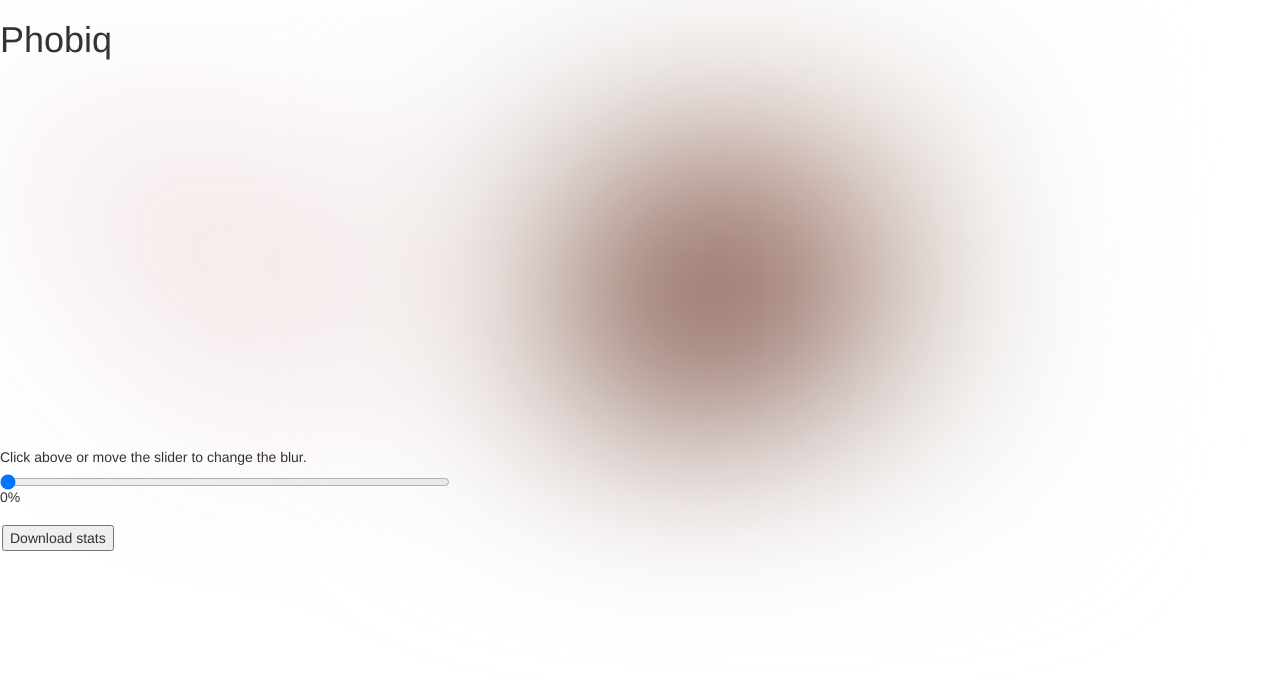
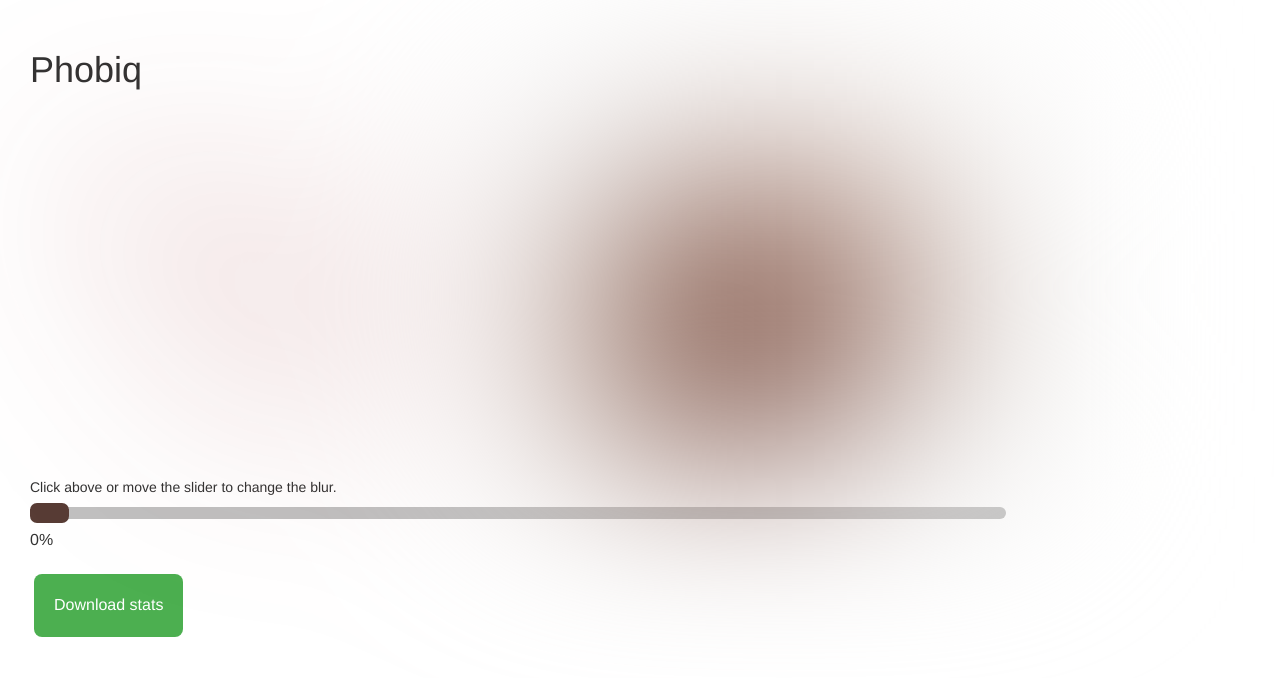
Before and after one commit to mplawley/phobiq, a PHP site: page / in a window 1280 px wide. Shown: the top 678 px of the page. Run offline with PHP 8.4, Linux system fonts and the light colour scheme.

Commit message:
Extra css styling

```diff
--- a/index.html
+++ b/index.html
@@ -5,8 +5,9 @@
     <meta http-equiv="X-UA-Compatible" content="IE=edge">
     <meta name="viewport" content="width=device-width, initial-scale=1">
 
-  	<link rel="stylesheet" type="text/css" href="styles.css">
-    <link rel="stylesheet" type="text/css" href="bootstrap/css/bootstrap.min.css">
+  	<link rel="stylesheet" type="text/css" href="bootstrap/css/bootstrap.min.css">
+    <link rel="stylesheet" type="text/css" href="styles.css">
+
   	<script src="jquery-3.2.1.min.js"></script>
   	<script src="jasmine/src/BlurController.js"></script>
     <script src="jasmine/src/Main.js"></script>
@@ -15,7 +16,7 @@
   </head>
 
   <body>
-  	<h1>Phobiq</h1>
+  	<h1 id="mainHeader">Phobiq</h1>
 
 		<div id="imageContainer">
 			<img class="imageToBlur" src="images/bloodImage.png"/>
--- a/styles.css
+++ b/styles.css
@@ -1,7 +1,7 @@
 #imageContainer {
 	opacity: 100;
 	-webkit-filter: blur(100px); /* Safari 6.0 - 9.0 */
-    filter: blur(100px);
+		filter: blur(100px);
 }
 
 .imageToBlur {
@@ -9,11 +9,121 @@
 	height: 377px;
 }
 
-#blurSlider {
-    width: 450px;
-    height: 10px;
-}
-
 #pageUtils {
 	padding: 8px 2px 8px 2px;
 }
+
+#downloadButton {
+	background-color: #4CAF50; /* Green */
+	border: none;
+	color: white;
+	padding: 20px;
+	text-align: center;
+	text-decoration: none;
+	display: inline-block;
+	font-size: 16px;
+	margin: 4px 2px;
+	cursor: pointer;
+	border-radius: 8px;
+}
+
+#mainHeader {
+
+}
+
+#userProgressText {
+	font-size: 16px;
+}
+
+#blurSlider {
+	-webkit-appearance: none;
+	margin: 10px 0;
+	width: 80%;
+}
+#blurSlider:focus {
+	outline: none;
+}
+#blurSlider::-webkit-slider-runnable-track {
+	width: 100%;
+	height: 12.8px;
+	cursor: pointer;
+	animate: 0.2s;
+	box-shadow: 0px 0px 0px #000000, 0px 0px 0px #0d0d0d;
+	background: #C0C0C0;
+	border-radius: 25px;
+	border: 0px solid #000101;
+}
+#blurSlider::-webkit-slider-thumb {
+	box-shadow: 0px 0px 0px #000000, 0px 0px 0px #0d0d0d;
+	border: 0px solid #000000;
+	height: 20px;
+	width: 39px;
+	border-radius: 7px;
+	background: #583C35;
+	cursor: pointer;
+	-webkit-appearance: none;
+	margin-top: -3.6px;
+}
+#blurSlider:focus::-webkit-slider-runnable-track {
+	background: #C0C0C0;
+}
+#blurSlider::-moz-range-track {
+	width: 100%;
+	height: 12.8px;
+	cursor: pointer;
+	animate: 0.2s;
+	box-shadow: 0px 0px 0px #000000, 0px 0px 0px #0d0d0d;
+	background: #C0C0C0;
+	border-radius: 25px;
+	border: 0px solid #000101;
+}
+#blurSlider::-moz-range-thumb {
+	box-shadow: 0px 0px 0px #000000, 0px 0px 0px #0d0d0d;
+	border: 0px solid #000000;
+	height: 20px;
+	width: 39px;
+	border-radius: 7px;
+	background: #65001c;
+	cursor: pointer;
+}
+#blurSlider::-ms-track {
+	width: 100%;
+	height: 12.8px;
+	cursor: pointer;
+	animate: 0.2s;
+	background: transparent;
+	border-color: transparent;
+	border-width: 39px 0;
+	color: transparent;
+}
+#blurSlider::-ms-fill-lower {
+	background: #C0C0C0;
+	border: 0px solid #000101;
+	border-radius: 50px;
+	box-shadow: 0px 0px 0px #000000, 0px 0px 0px #0d0d0d;
+}
+#blurSlider::-ms-fill-upper {
+	background: #C0C0C0;
+	border: 0px solid #000101;
+	border-radius: 50px;
+	box-shadow: 0px 0px 0px #000000, 0px 0px 0px #0d0d0d;
+}
+#blurSlider::-ms-thumb {
+	box-shadow: 0px 0px 0px #000000, 0px 0px 0px #0d0d0d;
+	border: 0px solid #000000;
+	height: 20px;
+	width: 39px;
+	border-radius: 7px;
+	background: #65001c;
+	cursor: pointer;
+}
+#blurSlider:focus::-ms-fill-lower {
+	background: #C0C0C0;
+}
+#blurSlider:focus::-ms-fill-upper {
+	background: #C0C0C0;
+}
+
+body {
+	padding: 30px;
+}
```
